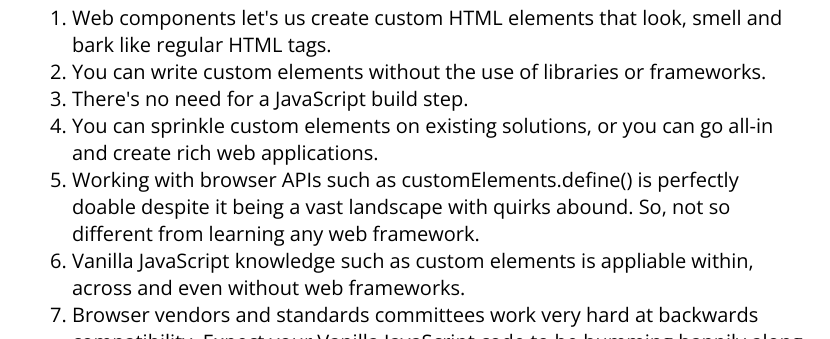
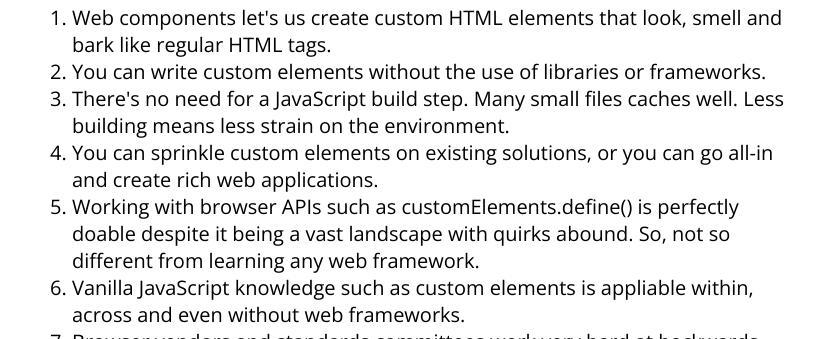
Before and after one commit to nilsnh/workshop-on-web-components, a website: page src/index.html in a window 1280 px wide. Shown: the part 770-1109 px from the top of the page, without its empty margins (222-1052 px from the left). Drawn offline with Linux system fonts and the light colour scheme.

Commit message:
add extra point

```diff
--- a/src/index.html
+++ b/src/index.html
@@ -58,7 +58,10 @@
             You can write custom elements without the use of libraries or
             frameworks.
           </li>
-          <li>There's no need for a JavaScript build step.</li>
+          <li>
+            There's no need for a JavaScript build step. Many small files caches
+            well. Less building means less strain on the environment.
+          </li>
           <li>
             You can sprinkle custom elements on existing solutions, or you can
             go all-in and create rich web applications.
```
